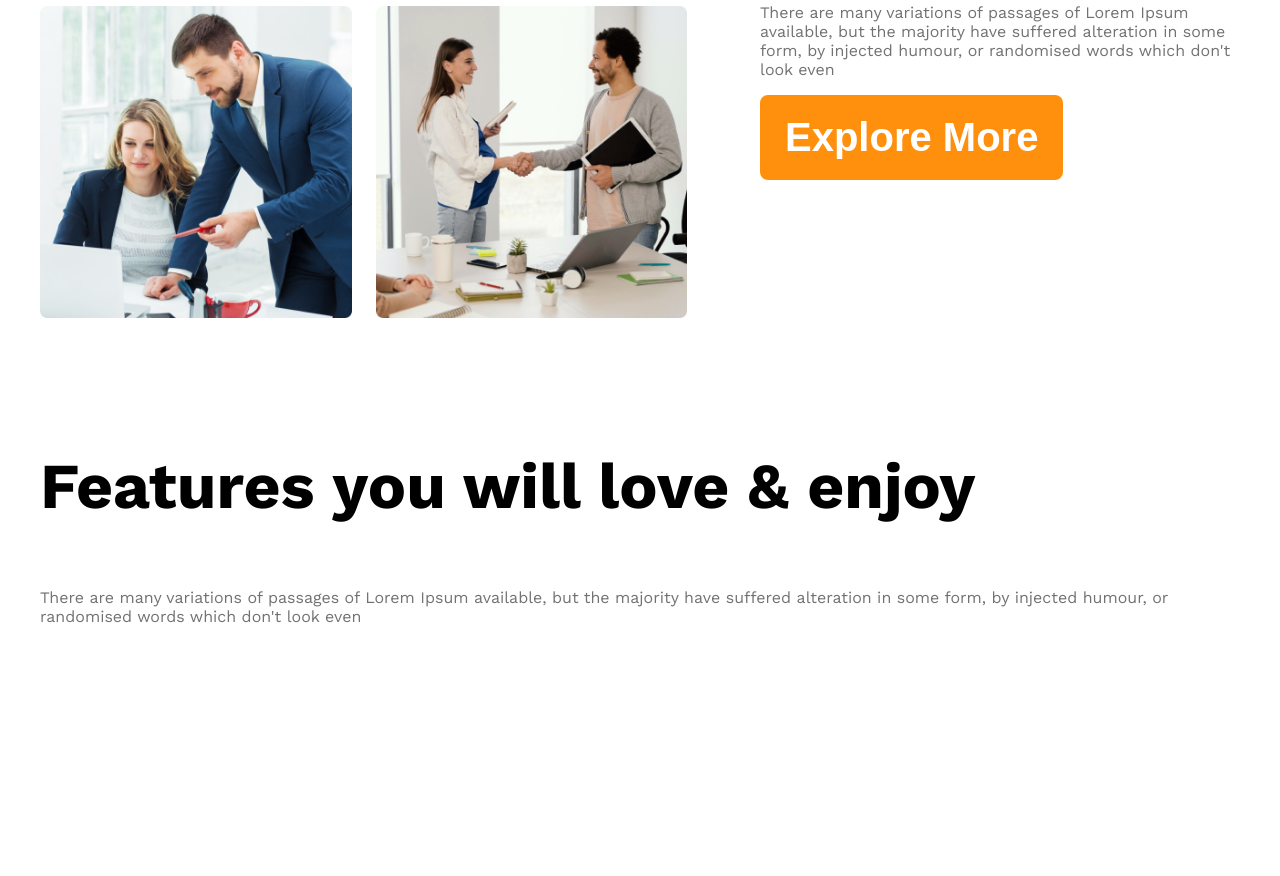
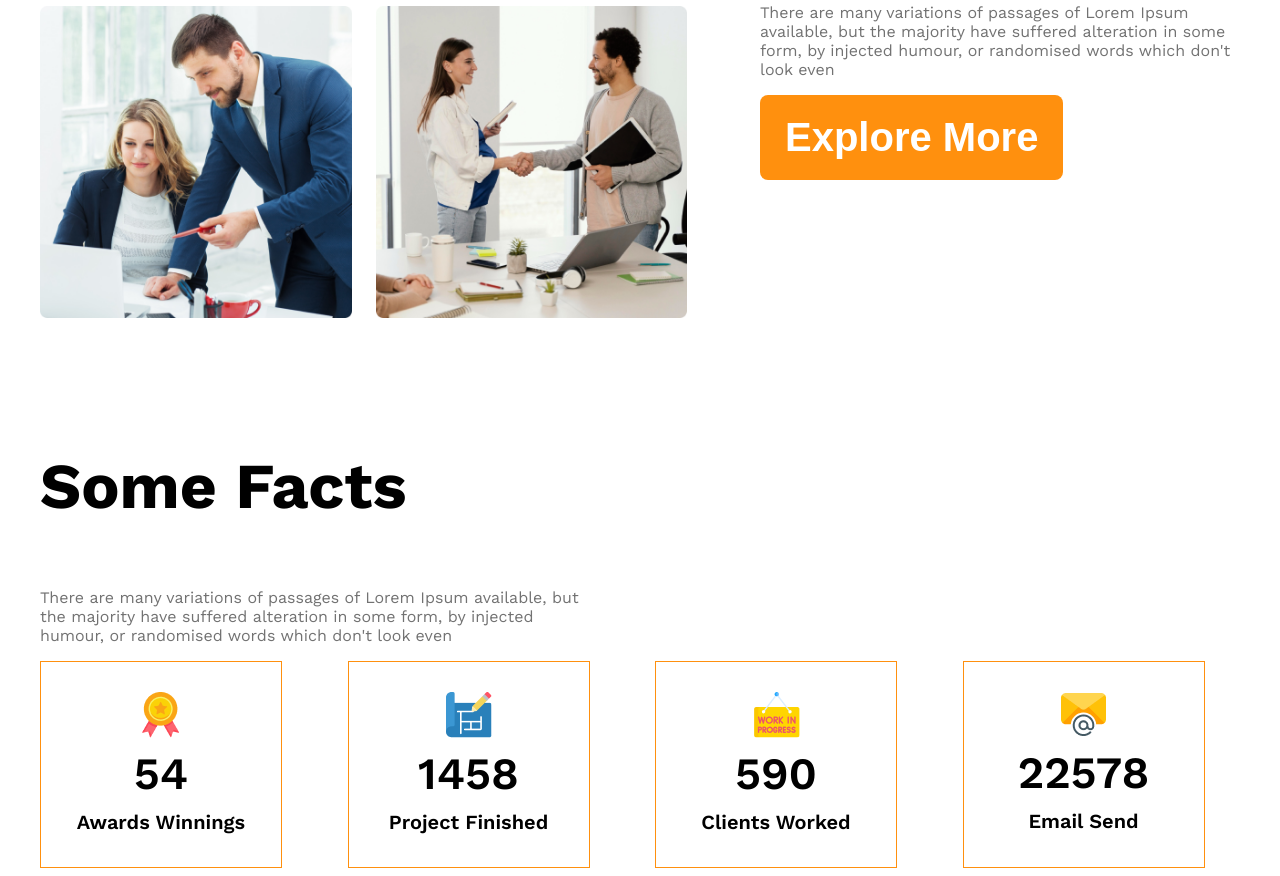
Before and after one commit to nasim20cse017/g3-architects-project, a plain HTML site: page index.html in a window 1280 px wide. Shown: the part 1624-2500 px from the top of the page. Before the commit the page ends 2430 px from the top, so only its background shows below. Drawn offline with nearby package versions, Linux system fonts and the light colour scheme.

Commit message:
Completed facts section

```diff
--- a/css/styles.css
+++ b/css/styles.css
@@ -128,20 +128,64 @@
     font-weight: 500;
 }
 
+/* some facts related styles */
+
+.facts-container{
+    display: grid;
+    grid-template-columns: repeat(4, 1fr);
+    justify-content: space-between;
+    gap: 30px;
+
+}
+
+.fact-card {
+    border: 1px solid #FF900E;
+    width: 240px;
+    justify-content: center;
+    align-items: center;
+    text-align: center;
+}
+
+.fact-card img{
+    margin-top: 30px;
+}
+
+.fact-number{
+    font-size: 2.8rem;
+    font-weight: 600;
+    margin-top: 5px;
+    margin-bottom: 10px;
+}
+
+.fact-name{
+    font-size: 1.25rem;
+    font-weight: 600;
+    margin-top: 10px;
+}
+
+.fact-description{
+    max-width: 540px;
+}
 /* responsive media query */
 
-@media screen and (max-width: 576px){
-    .navbar, .nav-links, .teams{
+@media screen and (max-width: 576px) {
+
+    .navbar,
+    .nav-links,
+    .teams {
         flex-direction: column;
     }
 
-    .team-img-container{
+    .team-img-container {
         grid-template-columns: repeat(1, 1fr);
     }
-    .our-features{
+    .our-features {
         margin-left: 50px;
     }
 }
+
+
+
 
 @media screen and (min-width: 576px) and (max-width: 992px){
     .teams{
--- a/index.html
+++ b/index.html
@@ -48,29 +48,38 @@
         </section>
 
         <section>
-            <h3 class="section-title">Features you will love & enjoy</h3>
-            <p class="text-light-gray">There are many variations of passages of Lorem Ipsum available, but the majority have suffered alteration in some form, by injected humour, or randomised words which don't look even</p>
+            <h3 class="section-title">Some Facts</h3>
+            <p class="text-light-gray fact-description">There are many variations of passages of Lorem Ipsum available, but the majority have suffered alteration in some form, by injected humour, or randomised words which don't look even</p>
             <div class="facts-container">
-                  <div class="fact">
-                    <img src="" alt="" class="fact-icon">
-                    <h4 class="fact-number"></h4>
-                    <h5 class="fact-name"></h5>
-                  </div>
-                  <div class="fact">
-                    <img src="" alt="" class="fact-icon">
-                    <h4 class="fact-number"></h4>
-                    <h5 class="fact-name"></h5>
-                  </div>
-                  <div class="fact">
-                    <img src="" alt="" class="fact-icon">
-                    <h4 class="fact-number"></h4>
-                    <h5 class="fact-name"></h5>
-                  </div>
-                  <div class="fact">
-                    <img src="" alt="" class="fact-icon">
-                    <h4 class="fact-number"></h4>
-                    <h5 class="fact-name"></h5>
-                  </div>
+                 <!-- .fact-card*4>img.fact-icon+h4.fact-number+h5.fact-name -->
+                 <div class="fact-card display-flex">
+                    <div class="display">
+                        <img src="images/icons/ribon.png" alt="" class="fact-icon">
+                        <h4 class="fact-number">54</h4>
+                        <h5 class="fact-name">Awards Winnings</h5>
+                    </div>
+                 </div>
+                 <div class="fact-card">
+                    <div class="display">
+                        <img src="images/icons/projects.png" alt="" class="fact-icon">
+                        <h4 class="fact-number">1458</h4>
+                        <h5 class="fact-name">Project Finished</h5>
+                    </div>
+                 </div>
+                 <div class="fact-card">
+                    <div class="display">
+                        <img src="images/icons/customers.png" alt="" class="fact-icon">
+                        <h4 class="fact-number">590</h4>
+                        <h5 class="fact-name">Clients Worked</h5>
+                    </div>
+                 </div>
+                 <div class="fact-card">
+                    <div class="display">
+                        <img src="images/icons/email.png" alt="" class="fact-icon">
+                        <h4 class="fact-number">22578</h4>
+                        <h5 class="fact-name">Email Send</h5>
+                    </div>
+                 </div>
             </div>
         </section>
     </main>
```
